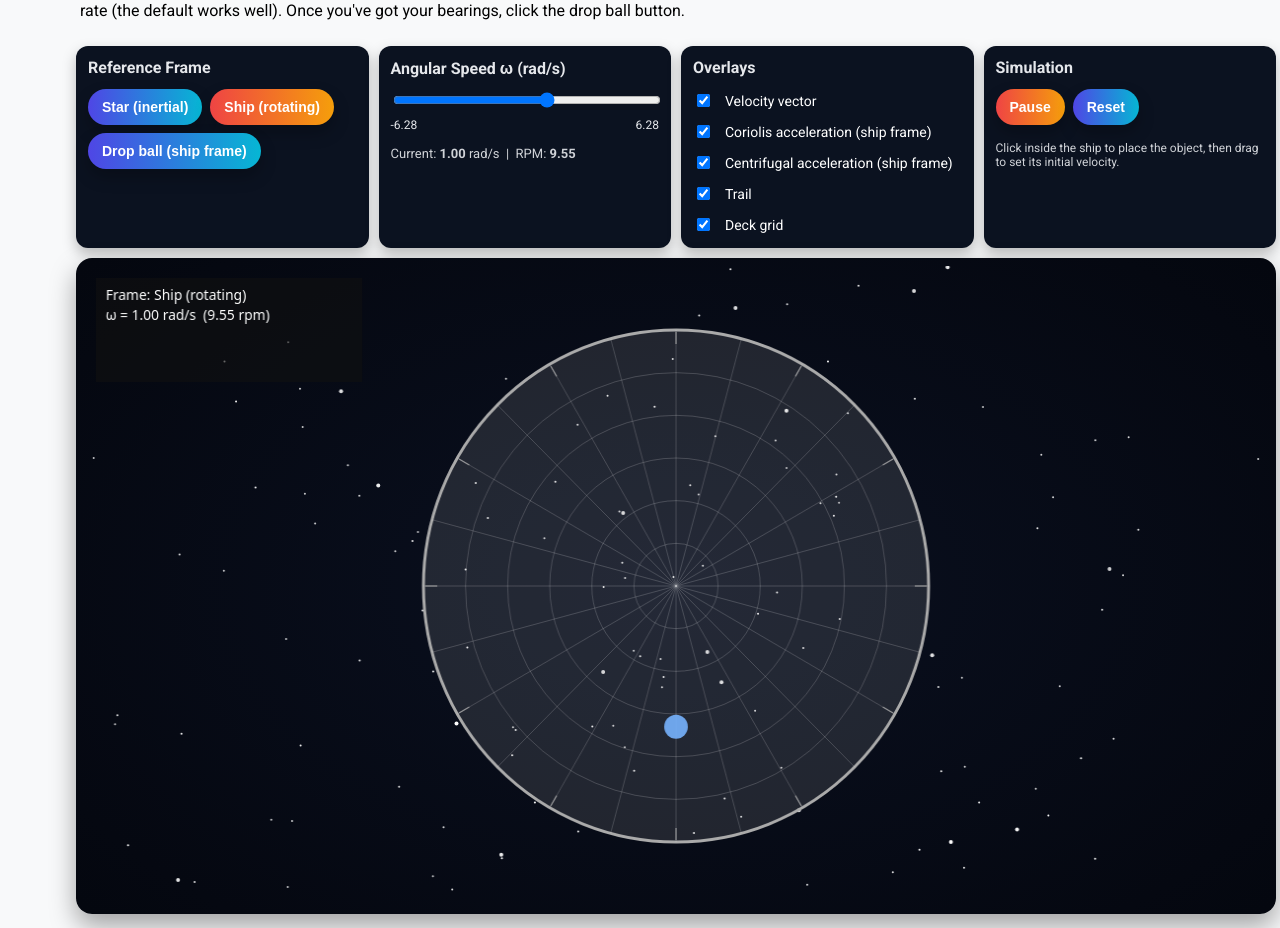
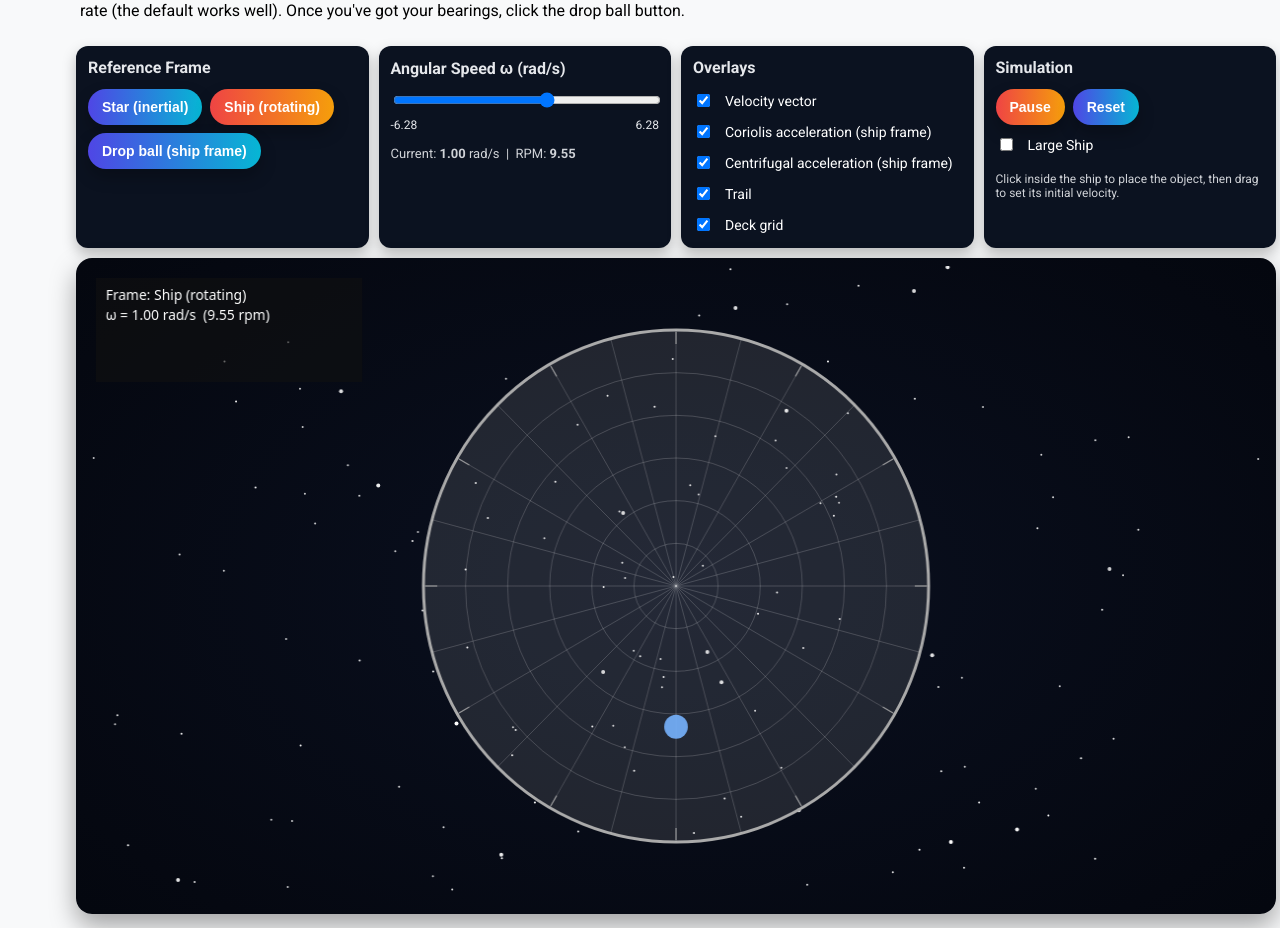
Before and after one commit to ncinko/hypertextbook2, a React (Create React App) app: page /kk in a window 1280 px wide. Shown: the part 1120-2048 px from the top of the page. Built offline with nearby package versions, Linux system fonts and the light colour scheme.

Commit message:
add large ship option

```diff
--- a/src/components/RotatingShip2D.js
+++ b/src/components/RotatingShip2D.js
@@ -30,6 +30,7 @@ export default function RotatingShip2D() {
   const [showTrail, setShowTrail] = useState(true);
   const [showFloor, setShowFloor] = useState(true);
   const [showGrid, setShowGrid] = useState(true);
+  const [largeShip, setLargeShip] = useState(false);
 
   // angular speed ω (rad/s)
   const [omega, setOmega] = useState(1.0); // ~0.5 rev/s
@@ -64,6 +65,8 @@ export default function RotatingShip2D() {
   const rafRef = useRef(null);
   const lastStampRef = useRef(null);
 
+  const blueDotPosition = largeShip ? 0.9 : 0.55;
+
   // ---------- helpers ----------
   const cross2 = (wz, vx, vy) => [-wz * vy, wz * vx]; // Ω×v
   const dot2 = (ax, ay, bx, by) => ax * bx + ay * by;
@@ -91,7 +94,7 @@ export default function RotatingShip2D() {
     const theta = omega * tRef.current;
     // Blue window point is fixed in the ship frame at +x: (0.55 R, 0)
     const rx0 = 0;
-    const ry0 = -ship.current.R * 0.55;
+    const ry0 = -ship.current.R * blueDotPosition;
     // If there is no object yet, spawn it at the blue point's *current inertial* position
     if (!state.current.placed || state.current.placed) {
       const [x0, y0] = rot(rx0, ry0, +theta); // rotate ship→inertial
@@ -138,14 +141,14 @@ export default function RotatingShip2D() {
       const h = Math.floor(maxH);
       setSize({ w, h });
       setDpiScale(window.devicePixelRatio || 1);
-      ship.current.R = 0.4 * Math.min(w, h);
+      ship.current.R = (largeShip ? 0.8 : 0.4) * Math.min(w, h);
       initStars();
     }
     handleResize();
     const ro = new ResizeObserver(handleResize);
     ro.observe(document.body);
     return () => ro.disconnect();
-  }, []);
+  }, [largeShip]);
 
   // ---------- input ----------
   function handleCanvasDown(e) {
@@ -417,7 +420,7 @@ export default function RotatingShip2D() {
     }
     ctx.fillStyle = "rgba(120,180,255,0.9)";
     ctx.beginPath();
-    ctx.arc(0, +ship.current.R * 0.55, 12 / zoom, 0, 2 * Math.PI);
+    ctx.arc(0, +ship.current.R * blueDotPosition, 12 / zoom, 0, 2 * Math.PI);
     ctx.fill();
 
     ctx.restore();
@@ -783,11 +786,17 @@ export default function RotatingShip2D() {
               </Btn>
               <Btn onClick={reset}>Reset</Btn>
             </Row>
+            <Check
+              label="Large Ship"
+              checked={largeShip}
+              onChange={setLargeShip}
+            />
             <div style={{ fontSize: 12, opacity: 0.9, marginTop: 8 }}>
               Click inside the ship to place the object, then drag to set its
               initial velocity.
             </div>
           </Card>
+
 
         </div>
 
```
